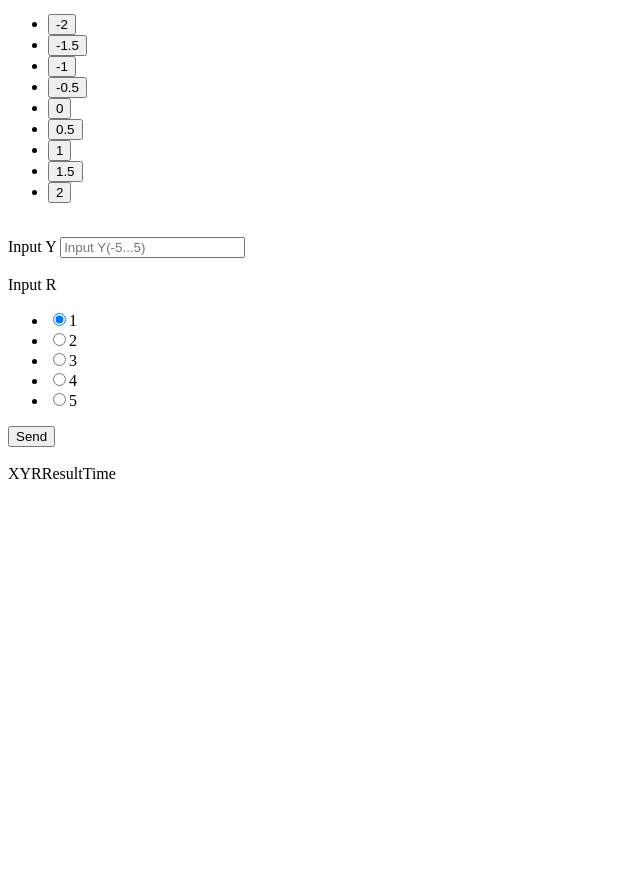
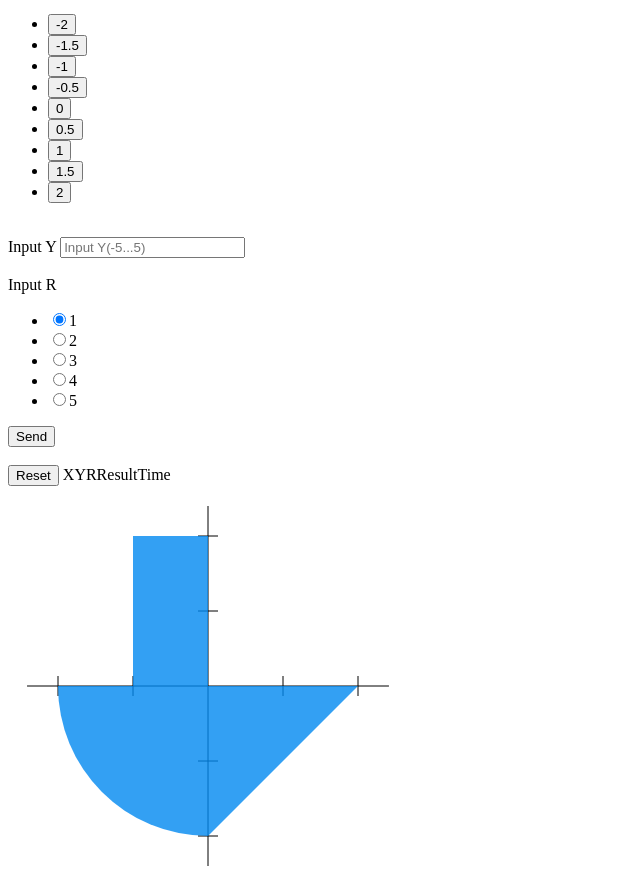
Before and after one commit to shizu4ka/Zinnatullin_Web_Lab1, a website: page index.html in a window 1280 px wide. Shown: the part 100-994 px from the top of the page, without its empty margins (0-640 px from the left). Before the commit the page ends 800 px from the top, so only its background shows below. Drawn offline with Linux system fonts and the light colour scheme.

Commit message:
added chart and html validation

```diff
--- a/index.html
+++ b/index.html
@@ -40,7 +40,7 @@
     <span id="XError"></span>
     <br>
     <label>Input Y</label>
-    <input type="text" id="Y" placeholder="Input Y(-5...5)">
+    <input type="text" id="Y" pattern="^-?(?:[0-4](?:[.,]\d+)?|5(?:[.,]0+)?)$" placeholder="Input Y(-5...5)">
     <span id="YError"></span>
     <br>
     <br>
@@ -55,6 +55,7 @@
     <input type="submit" value="Send">
 </form>
 <br>
+<button id="reset">Reset</button>
 <table id="resultsTable">
     <thead>
     <tr>X</tr>
@@ -65,6 +66,12 @@
     </thead>
     <tbody></tbody>
 </table>
+<div style="position: relative; width: 400px; height: 400px;">
+    <canvas id="areaCanvas" width="400" height="400"
+            style="position: absolute; left: 0; top: 0; background-color: #ffffff;"></canvas>
+    <canvas id="areaCanvasPoints" width="400" height="400"
+            style="position: absolute; left: 0; top: 0; background: none !important;;"></canvas>
+</div>
 <script src="index.js"></script>
 </body>
 </html>
--- a/index.js
+++ b/index.js
@@ -27,6 +27,76 @@ function IsPointInArea(x, y, r) {
     } else return false;
 }
 
+function draw() {
+    const canvas = document.getElementById("areaCanvas");
+    const ctx = canvas.getContext("2d");
+    const width = ctx.canvas.width;
+    const height = ctx.canvas.height;
+    //стрелки
+    ctx.moveTo(width / 2, height / 20);
+    ctx.lineTo(width / 2, height * 19 / 20);
+    ctx.moveTo(width / 21, height / 2);
+    ctx.lineTo(width * 20 / 21, height / 2);
+
+    //черточки на y
+    ctx.moveTo(width * 19 / 40, height * 5.5 / 8);
+    ctx.lineTo(width * 21 / 40, height * 5.5 / 8);
+    ctx.moveTo(width * 19 / 40, height * 7 / 8);
+    ctx.lineTo(width * 21 / 40, height * 7 / 8);
+    ctx.moveTo(width * 21 / 40, height * 2.5 / 8);
+    ctx.lineTo(width * 19 / 40, height * 2.5 / 8);
+    ctx.moveTo(width * 21 / 40, height / 8);
+    ctx.lineTo(width * 19 / 40, height / 8);
+
+    //черточки на x
+    ctx.moveTo(width * 5.5 / 8, height * 19 / 40);
+    ctx.lineTo(width * 5.5 / 8, height * 21 / 40);
+    ctx.moveTo(width * 7 / 8, height * 19 / 40);
+    ctx.lineTo(width * 7 / 8, height * 21 / 40);
+    ctx.moveTo(width * 2.5 / 8, height * 21 / 40);
+    ctx.lineTo(width * 2.5 / 8, height * 19 / 40);
+    ctx.moveTo(width / 8, height * 21 / 40);
+    ctx.lineTo(width / 8, height * 19 / 40);
+
+    //прорисовка
+    ctx.strokeStyle = "black";
+    ctx.stroke();
+
+    //2 четверть
+    ctx.fillStyle = "rgba(1, 137, 240 , 0.8)";
+    ctx.fillRect(width * 2.5 / 8, height / 8, width * 1.5 / 8, height * 3 / 8);
+
+    //3 четверть
+    ctx.beginPath();
+    ctx.moveTo(width / 2, height / 2);
+    ctx.arc(width/2,height/2,width*3/8, Math.PI/2,Math.PI, false);
+    ctx.fill()
+    ctx.closePath();
+
+    //4 четверть
+    ctx.beginPath();
+    ctx.moveTo(width / 2, height / 2);
+    ctx.lineTo(width*7/8, height / 2);
+    ctx.lineTo(width/2, height*7/8);
+    ctx.fill()
+    ctx.closePath();
+    }
+draw();
+
+//рисуем точку
+function drawPoint(x, y, r) {
+    const canvas = document.getElementById("areaCanvasPoints");
+    const ctx = canvas.getContext("2d");
+    const width = ctx.canvas.width;
+    const height = ctx.canvas.height;
+    ctx.beginPath();
+    ctx.clearRect(0, 0, canvas.width, canvas.height);
+    ctx.arc(width/2+x/r*width*3/8, height/2-y/r*height*3/8, 4, 0, Math.PI * 2);
+    ctx.fillStyle = '#ff0000';
+    ctx.fill();
+    ctx.closePath();
+}
+
 //обработка формы
 let x = null;
 document.getElementById('X').addEventListener('click', function (event) {
@@ -54,7 +124,7 @@ form.addEventListener("submit", function (event) {
         return;
     }
     const num = Number(y.replace(',', '.'))
-    if (isNaN(y) || num < -5 || num > 5) {
+    if (isNaN(num) || num < -5 || num > 5) {
         event.preventDefault();
         errorSpanY.textContent = 'Please enter a valid number';
         return;
@@ -62,6 +132,7 @@ form.addEventListener("submit", function (event) {
 
     const r = document.querySelector('input[name="OptionR"]:checked').value;
     const result = IsPointInArea(x, y, r);
+    drawPoint(x, y, r);
     const time = Date.now();
     const newPoint = {x: x, y: y, r: r, result: result, time: time};
     addPointToTable(newPoint);
@@ -96,3 +167,9 @@ function loadPoints() {
 }
 
 loadPoints();
+
+document.getElementById('reset').addEventListener('click', function (event) {
+    event.preventDefault();
+    localStorage.clear();
+    tableBody.innerHTML = "";
+})
```
